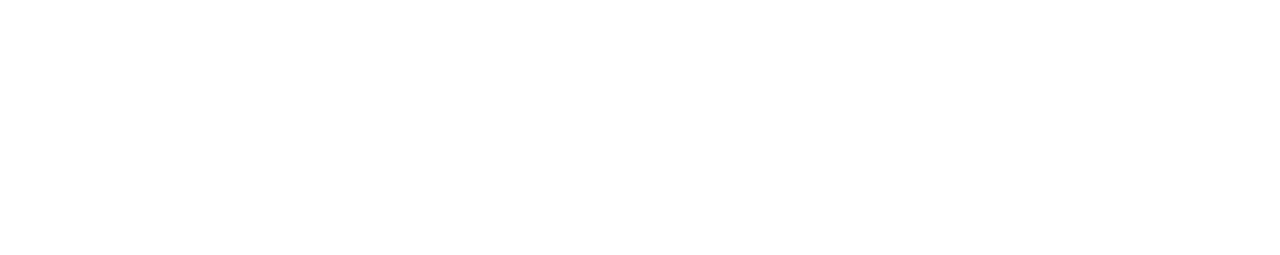
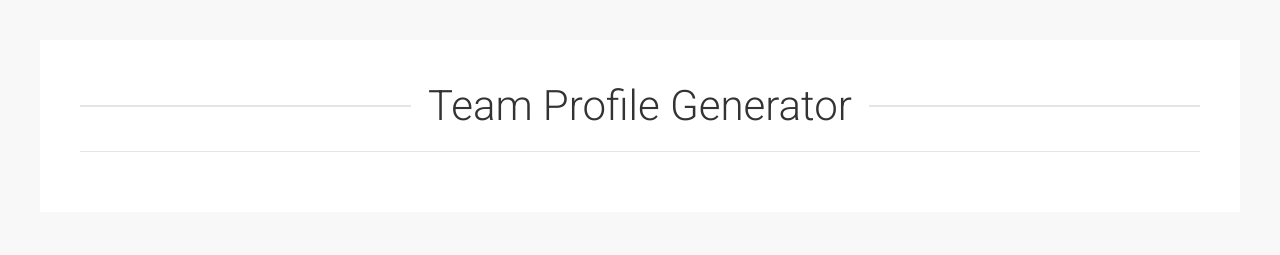
Before and after one commit to spreston4/team-profile-generator, a website: page src/page-template.html in a window 1280 px wide. Drawn offline with nearby package versions, Linux system fonts and the light colour scheme.

Commit message:
Header created. Started initial CSS.

```diff
--- /dev/null
+++ b/src/assets/css/style.css
@@ -0,0 +1,6 @@
+@import url('https://fonts.googleapis.com/css2?family=Roboto:wght@100;300&display=swap');
+
+* {
+    font-family: 'Roboto', sans-serif;
+    box-sizing: border-box;
+}
--- a/src/page-template.html
+++ b/src/page-template.html
@@ -4,9 +4,24 @@
     <meta charset="UTF-8">
     <meta http-equiv="X-UA-Compatible" content="IE=edge">
     <meta name="viewport" content="width=device-width, initial-scale=1.0">
-    <title>Document</title>
+
+    <!-- UIkit CSS -->
+<link rel="stylesheet" href="https://cdn.jsdelivr.net/npm/uikit@3.7.0/dist/css/uikit.min.css" />
+<link rel="stylesheet" href="./assets/css/style.css">
+
+    <title>Team Profile Generator</title>
 </head>
 <body>
 
+    <div class="uk-background-muted uk-height-viewport" id="content">
+        <div class="uk-container uk-padding" id="sub-content">
+            <!-- Header -->
+            <div  class="uk-background-default uk-padding" id="header">
+                <h1 class="uk-heading-line uk-text-center"><span>Team Profile Generator</span></h1>
+                <hr>
+            </div>
+            <!-- Card Container -->
+        </div>
+    </div>
 </body>
 </html>
```
